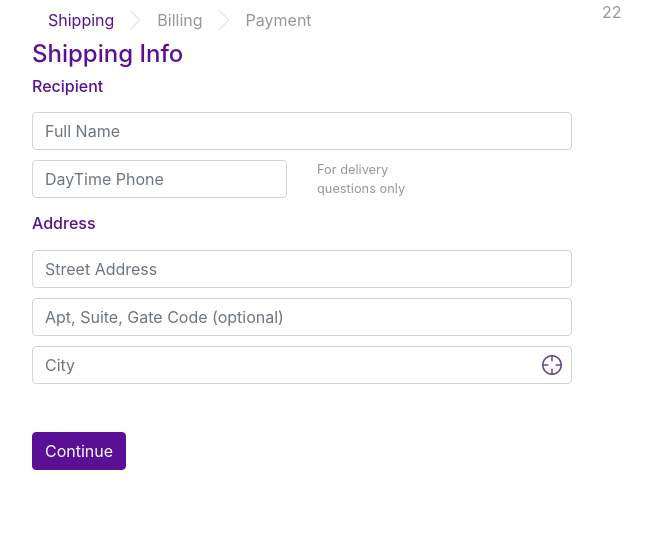
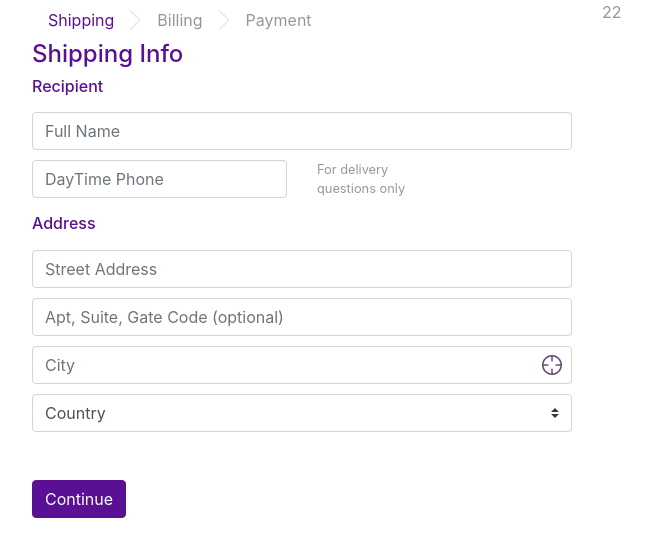
Before and after one commit to eich47/order, a Vue app: page / in a window 1280 px wide. Shown: the top 556 px of the page, without its empty margins (53-705 px from the left). Built offline with nearby package versions, Linux system fonts and the light colour scheme.

Commit message:
компонент "страна"

```diff
--- /dev/null
+++ b/src/components/FormSelect.vue
@@ -0,0 +1,28 @@
+<template>
+  <div class="wrapper">
+    <b-form-select v-model="selected" :options="options"> </b-form-select>
+  </div>
+</template>
+
+<script>
+export default {
+  name: "FormSelect",
+  data() {
+    return {
+      selected: null
+    };
+  },
+  props: {
+    options: {
+      type: Array,
+      required: true
+    },
+    isRequiredField: {
+      type: Boolean,
+      required: true
+    }
+  }
+};
+</script>
+
+<style scoped></style>
--- a/src/components/FormUserInfo.vue
+++ b/src/components/FormUserInfo.vue
@@ -16,6 +16,15 @@
         :isRequiredField="false"
       />
       <FormInputLocation placeholder="City" :is-required-field="true" />
+      <FormSelect
+        :options="[
+          { value: null, text: 'Country' },
+          { value: 1, text: 'Minsk' },
+          { value: 2, text: 'London' }
+        ]"
+        :isRequiredField="true"
+      />
+
       <b-button class="mt-5" type="submit" variant="primary">
         Continue
       </b-button>
@@ -28,9 +37,11 @@ import FormSectionTitle from "@/components/FormSectionTitle";
 import FormInputText from "@/components/FormInputText";
 import FormInputPhone from "@/components/FormInputPhone";
 import FormInputLocation from "@/components/FormInputLocation";
+import FormSelect from "@/components/FormSelect";
 export default {
   name: "FormUserInfo",
   components: {
+    FormSelect,
     FormInputLocation,
     FormInputPhone,
     FormInputText,
```
